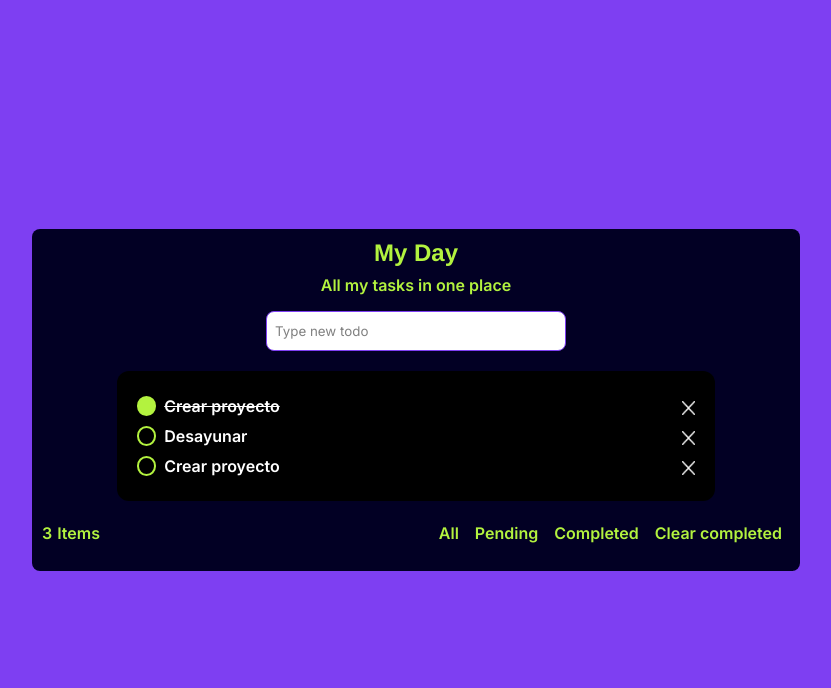
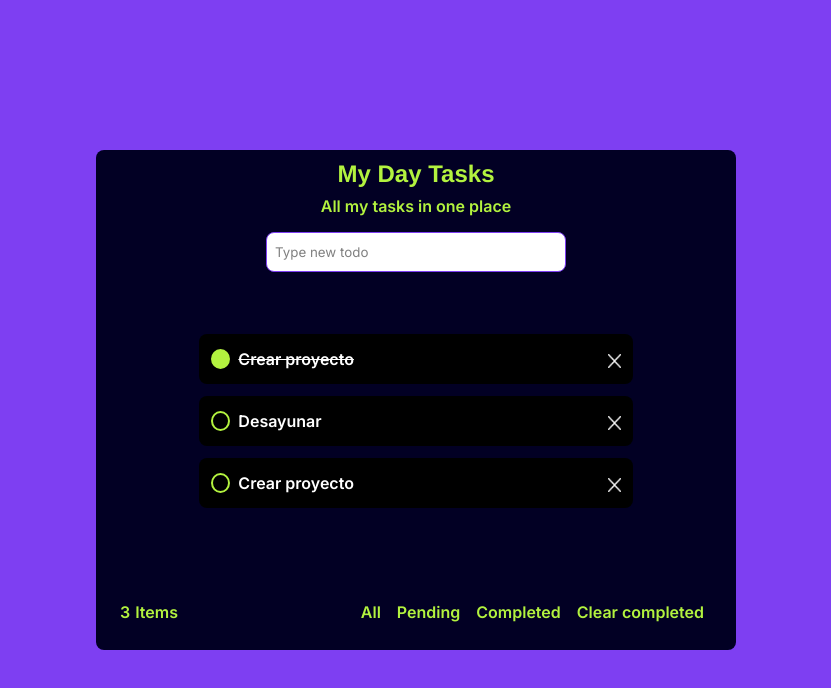
Before and after one commit to Dn96Wolf/todo-a17, an Angular app: page / in a window 1280 px wide. Shown: the top 688 px of the page, without its empty margins (224-1055 px from the left). Built offline with nearby package versions, Linux system fonts and the light colour scheme.

Commit message:
modify task fields

```diff
--- a/src/app/app.component.html
+++ b/src/app/app.component.html
@@ -3,7 +3,7 @@
 <div class="todo-app">
 
   <section class="todo">
-    <h3>My Day</h3>
+    <h3>My Day Tasks</h3>
     <p>All my tasks in one place</p>
 
     <div class="input">
--- a/src/app/app.component.scss
+++ b/src/app/app.component.scss
@@ -9,10 +9,11 @@
     background-color: $primary;
 
     .todo {
-        width: 60%;
+        width: 50%;
         height: max-content;
+        min-height: 500px;
         background: rgb(2, 0, 36);
-        padding: 10px;
+        padding: 10px 24px;
         display: flex;
         flex-direction: column;
         justify-content: center;
@@ -27,6 +28,7 @@
             margin-bottom: 8px;
             color: $complementary;
             font-weight: 700;
+            margin-top: 0;
         }
 
         p {
@@ -41,6 +43,7 @@
             width: max-content;
             height: 40px;
             margin: auto;
+            margin-top: 0;
             margin-bottom: 20px;
 
             .field {
@@ -69,17 +72,23 @@
             padding: 20px;
             margin: auto;
             height: max-content;
+            max-height: 400px;
             border-radius: 12px;
-            background-color: black;
-            margin-bottom: 20px;
+            // background-color: black;
+            margin-top: 10px;
+            overflow: auto;
 
             .task {
                 width: 100%;
-                height: 30px;
+                height: 50px;
                 display: flex;
                 flex-direction: row;
                 align-items: center;
                 position: relative;
+                background-color: black;
+                padding: 12px;
+                margin: 12px auto;
+                border-radius: 8px;
 
                 .marker {
                     width: 20px;
@@ -99,6 +108,7 @@
                     width: calc(100% - 20px);
                     color: white;
                     margin-bottom: 0;
+
                     &.active {
                         text-decoration: line-through;
                     }
@@ -108,13 +118,14 @@
                     width: 14px;
                     height: 14px;
                     margin: auto;
-                    background-color:transparent;
-                    img{
+                    background-color: transparent;
+
+                    img {
                         margin: auto;
                         filter: invert(100%);
                     }
 
-                    img:hover{
+                    img:hover {
                         cursor: pointer;
                         filter: invert(50%);
                     }
@@ -124,10 +135,16 @@
 
             .edit-task {
                 width: 100%;
-                height: 35px;
-                margin: auto;
-                padding: 8px 27px;
-                margin-bottom: 10px;
+                height: 50px;
+                display: flex;
+                flex-direction: row;
+                align-items: center;
+                position: relative;
+                background-color: black;
+                padding: 12px;
+                margin: 12px auto;
+                border-radius: 8px;
+
                 input {
                     border: none;
                     width: 100%;
@@ -173,7 +190,7 @@
                     padding: 8px;
                 }
 
-                p:hover{
+                p:hover {
                     cursor: pointer;
                     border: 1px solid $complementary;
                     border-radius: 8px;
--- a/src/app/app.component.ts
+++ b/src/app/app.component.ts
@@ -20,7 +20,7 @@ export interface Tasks {
 })
 
 export class AppComponent {
-  public title:string = 'My app';
+  public title: string = 'My app';
   public name = signal('Danilo');
   public tasks = signal<Tasks[]>([
     {
```
